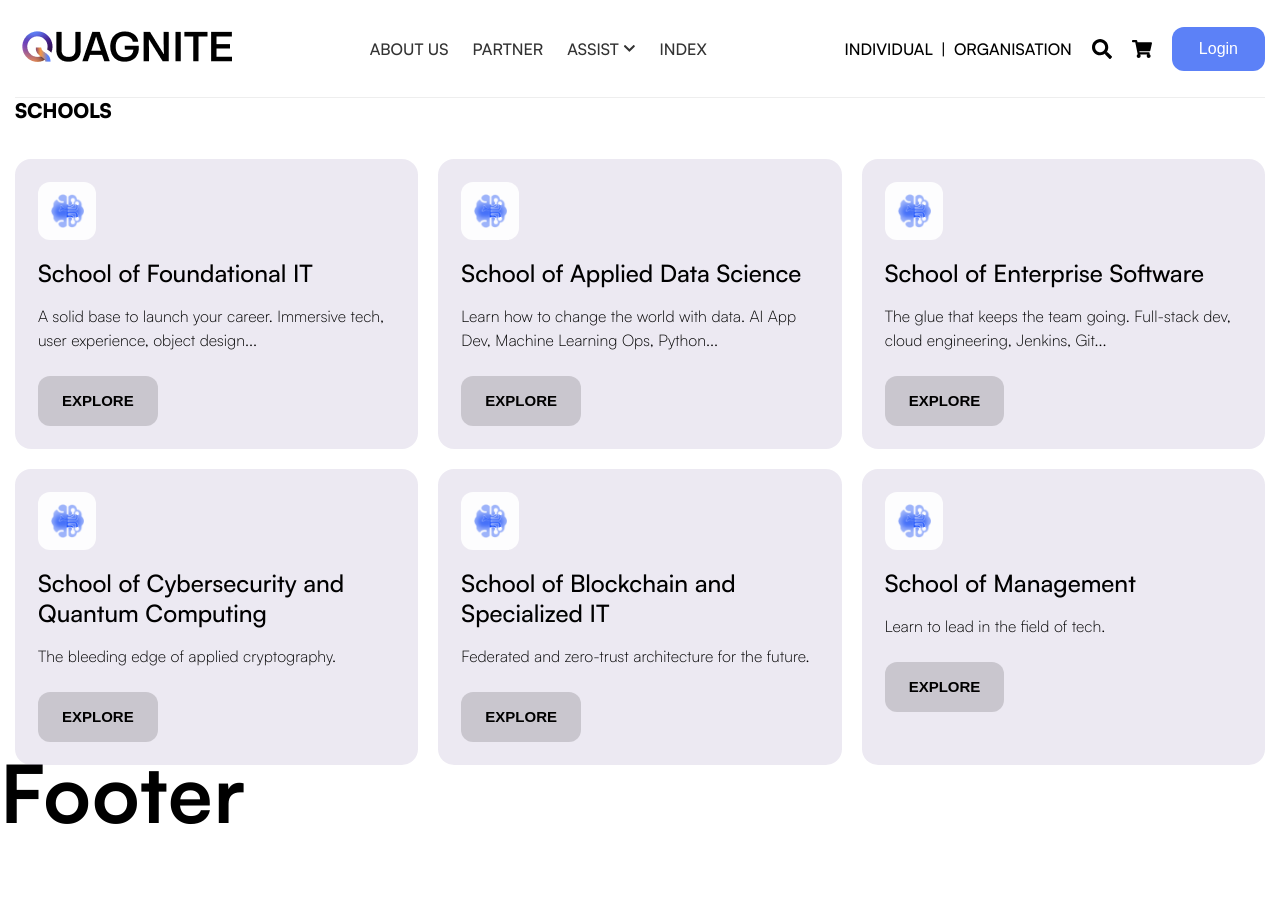
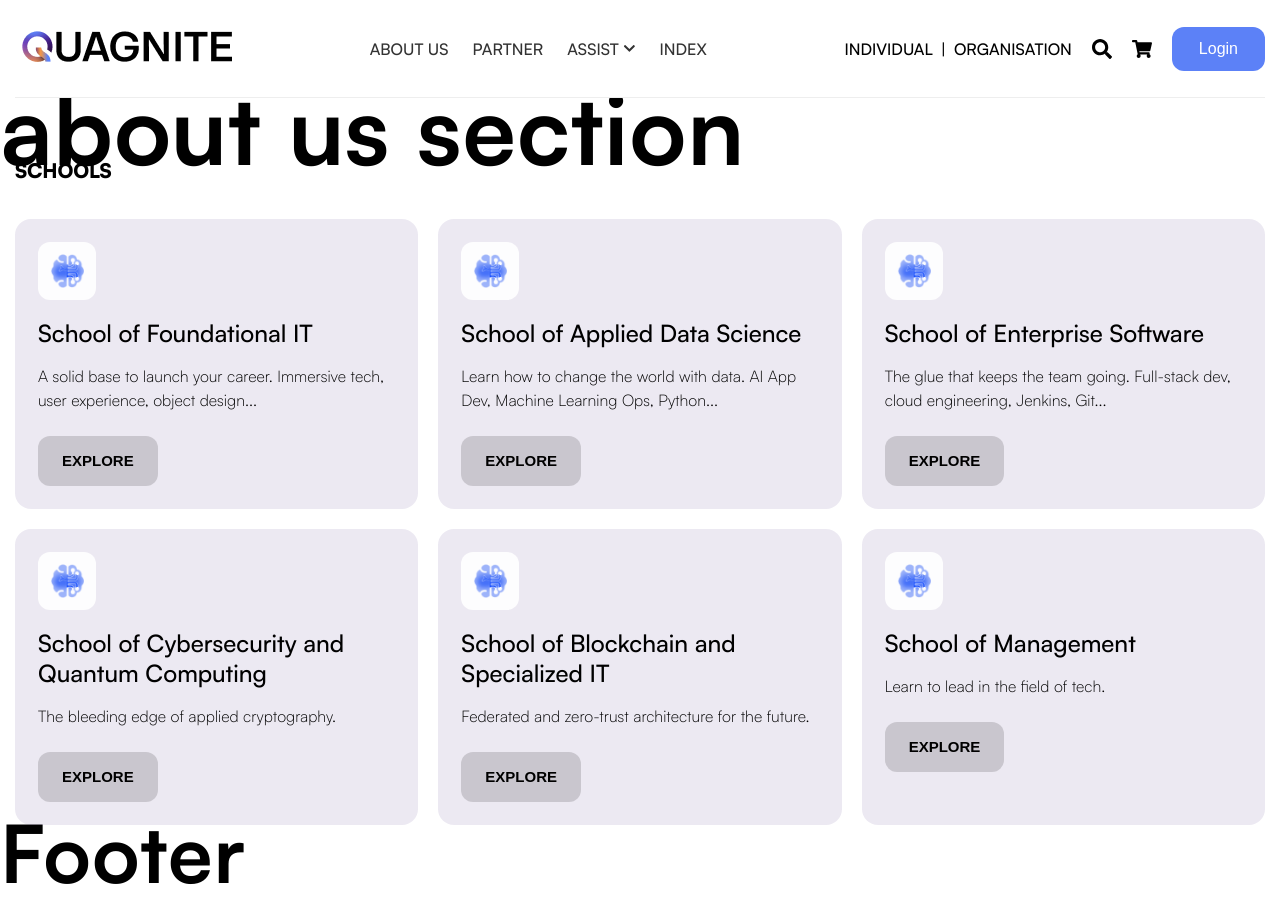
Before and after one commit to mashud-rana/quagnite-frontend, a Next.js app: page / in a window 1280 px wide. Before the commit the page ends 842 px from the top, so only its background shows below. Built offline with nearby package versions, Linux system fonts and the light colour scheme; what @ant-design/nextjs-registry would draw is missing.

Commit message:
school card section completed

```diff
--- a/src/app/(frontend)/page.js
+++ b/src/app/(frontend)/page.js
@@ -1,9 +1,11 @@
+import About from "@/components/Frontend/Layout/Home/About/About";
 import School from "@/components/Frontend/Layout/Home/School/School";
 
 export default function Home() {
   return (
     <div>
       {/* <h2>home</h2> */}
+      <About />
       <School />
     </div>
   );
```
